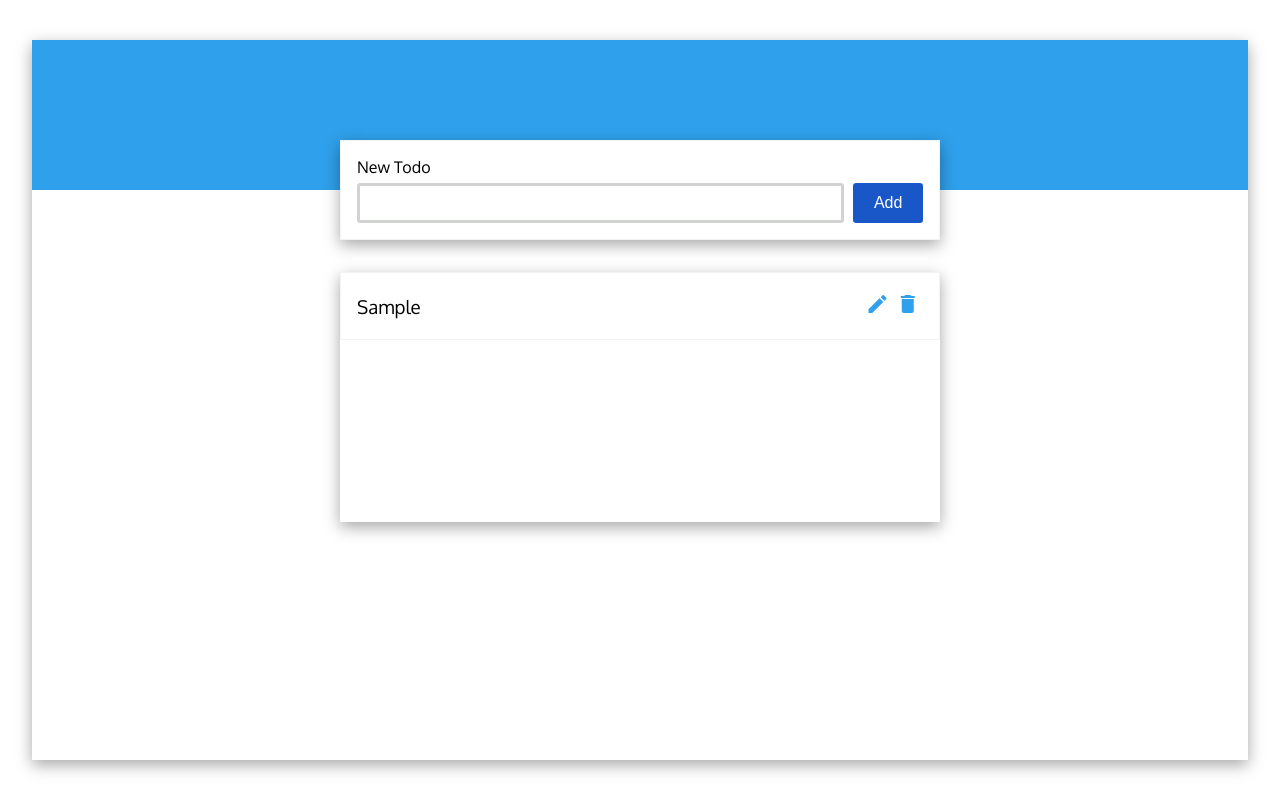
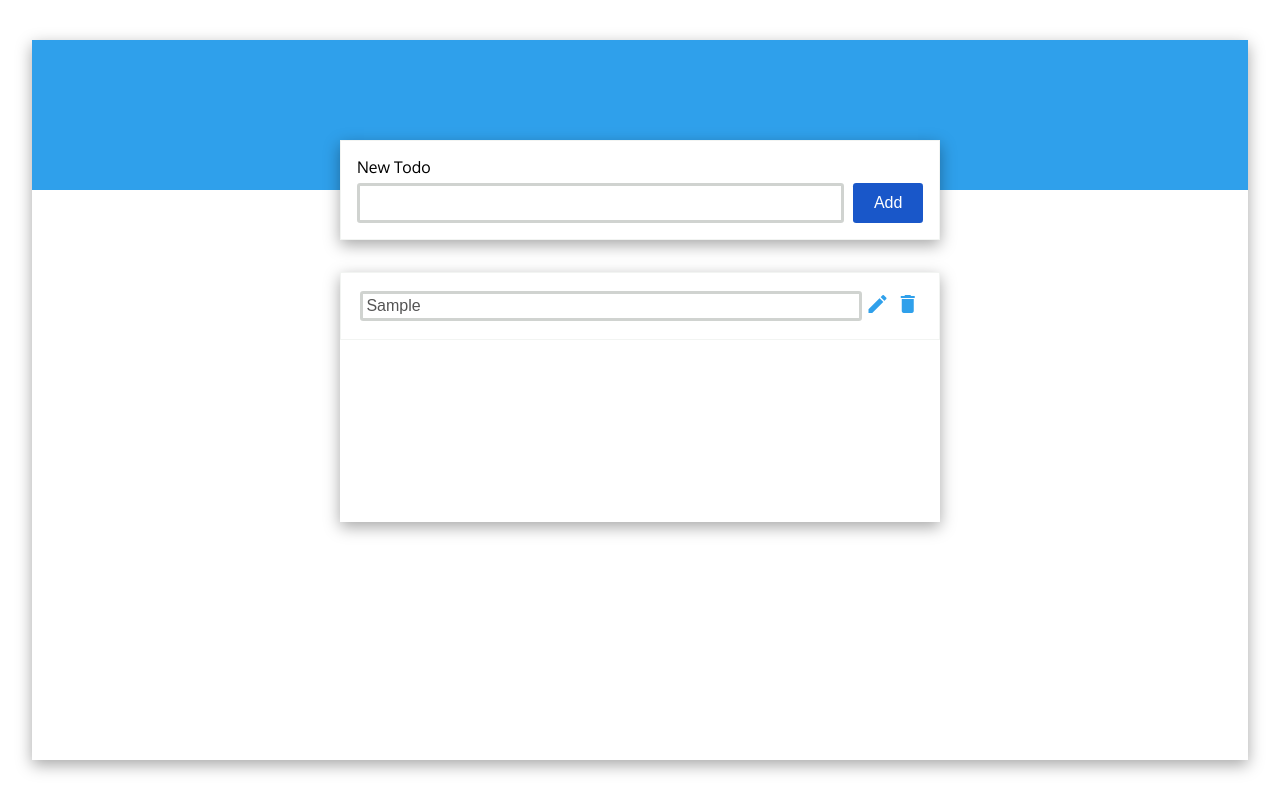
Before and after one commit to matheusleal-code/angular-todo-app, an Angular app: page / in a window 1280 px wide. Both pictures are taken after typing "Sample" into the empty fields and a click on the button "Add". Built offline with nearby package versions, Linux system fonts and the light colour scheme.

Commit message:
feat: created todo actions

```diff
--- a/src/app/new-todo/new-todo.component.ts
+++ b/src/app/new-todo/new-todo.component.ts
@@ -1,7 +1,6 @@
 import { Component, OnInit } from '@angular/core';
 import { FormBuilder } from '@angular/forms';
 import { TodoService } from '../todo-list.service';
-import { Todo } from '../todos';
 
 @Component({
   selector: 'app-new-todo',
@@ -9,6 +8,7 @@ import { Todo } from '../todos';
   styleUrls: ['./new-todo.component.css']
 })
 export class NewTodoComponent implements OnInit {
+  private id:number;
 
   checkoutForm = this.formBuilder.group({
     description: '',
@@ -16,14 +16,14 @@ export class NewTodoComponent implements OnInit {
 
   constructor(
     private TodoService: TodoService,
-    private formBuilder: FormBuilder
+    private formBuilder: FormBuilder,
   ) { }
 
 
   onSubmit(): void {
-    this.TodoService.addTask(this.checkoutForm.value);
+    this.id = this.TodoService.getTasks().length + 1;
+    this.TodoService.addTask({...this.checkoutForm.value, id: this.id});
     this.checkoutForm.reset();
-    console.log(this.TodoService.getItems());
   }
 
   ngOnInit(): void {
--- a/src/app/todo-item/todo-item.component.css
+++ b/src/app/todo-item/todo-item.component.css
@@ -6,8 +6,15 @@
   padding: 1rem;
 }
 
-.container p{
+.hide{
+  display: none;
+}
+
+.container input{
   font-weight: 400;
+  font-size: 1rem;
+  padding: 0.2rem;
+  width: 100%;
 }
 
 .container .actions{
@@ -24,3 +31,19 @@
   color: #2fa0eb;
   background-color: transparent;
 }
+
+.box-edit{
+  display: flex;
+  width: 100%;
+  padding: 0.2rem;
+  background-color: transparent;
+}
+
+input{
+  width: 100%;
+  padding: 0.2rem;
+  margin-left: 0.2rem;
+  background-color: transparent;
+
+  border: 0.2rem solid #d0d3d0;
+}
--- a/src/app/todo-item/todo-item.component.html
+++ b/src/app/todo-item/todo-item.component.html
@@ -1,11 +1,15 @@
 <div class="container">
-  <p>{{description}}</p>
+  <input type="number" class="hide" value={{id}}>
+  <input value={{description}} type="text" [disabled]="!isEditing">
   <div class="actions">
-    <div class="action">
-      <button><i class="material-icons">mode_edit</i></button>
+    <div *ngIf="!isEditing" class="action">
+      <button (click)="setIsEditing()"><i class="material-icons">mode_edit</i></button>
     </div>
-    <div class="action">
-      <button><i class="material-icons">delete</i></button>
+    <div *ngIf="!isEditing" class="action">
+      <button (click)="deleteTask(id)"><i class="material-icons">delete</i></button>
+    </div>
+    <div *ngIf="isEditing" class="action">
+      <button (click)="attTask(id, description)"><i class="material-icons">done</i></button>
     </div>
   </div>
 </div>
--- a/src/app/todo-item/todo-item.component.ts
+++ b/src/app/todo-item/todo-item.component.ts
@@ -1,4 +1,5 @@
 import { Component, Input, OnInit } from '@angular/core';
+import { TodoService } from '../todo-list.service';
 
 @Component({
   selector: 'app-todo-item',
@@ -8,10 +9,30 @@ import { Component, Input, OnInit } from '@angular/core';
 export class TodoItemComponent implements OnInit {
   @Input() id: number;
   @Input() description: string;
-  constructor() { }
+
+  isEditing: boolean = false
+
+  constructor(
+    private TodoService: TodoService
+  ) { }
 
   ngOnInit(): void {
 
   }
 
+  setIsEditing(){
+    this.isEditing = !this.isEditing;
+  }
+
+  attTask(id: number, description: string){
+    console.log(id);
+    console.log(description);
+    this.TodoService.attTask(id, description);
+    this.isEditing = false;
+  }
+
+  deleteTask(id: number){
+    this.TodoService.deleteTask(id);
+  }
+
 }
--- a/src/app/todo-list.service.ts
+++ b/src/app/todo-list.service.ts
@@ -6,18 +6,43 @@ import { Todo } from './todos';
   providedIn: 'root'
 })
 export class TodoService {
-  items: Todo[] = [];
+  todos: Todo[] = [];
 
   constructor(
     //private http: HttpClient
   ) {}
 
   addTask(Todo: Todo) {
-    this.items.push(Todo);
+    this.todos.push(Todo);
   }
 
-  getItems() {
-    return this.items;
+  getTasks() {
+    return this.todos;
+  }
+
+  deleteTask(id: number) {
+    const todoId = this.getItemByID(id);
+
+    for(var todo of todoId){
+      var index = this.todos.indexOf(todo);
+      this.todos.splice(index, 1);
+    }
+  }
+
+  attTask(id: number, description: string){
+    const todoId = this.getItemByID(id);
+
+    for(var todo of todoId){
+      var index = this.todos.indexOf(todo);
+      this.todos[index].description = description;
+    }
+  }
+
+  private getItemByID(id: number){
+    var todoId = this.todos.filter(function(todo) {
+      return todo.id == id;
+    });
+    return todoId;
   }
 
   // clearCart() {
--- a/src/app/todo-list/todo-list.component.ts
+++ b/src/app/todo-list/todo-list.component.ts
@@ -7,7 +7,7 @@ import { TodoService } from '../todo-list.service';
   styleUrls: ['./todo-list.component.css']
 })
 export class TodoListComponent implements OnInit {
-  todos = this.TodoService.getItems();
+  todos = this.TodoService.getTasks();
   constructor(
     private TodoService: TodoService,
   ) { }
```
